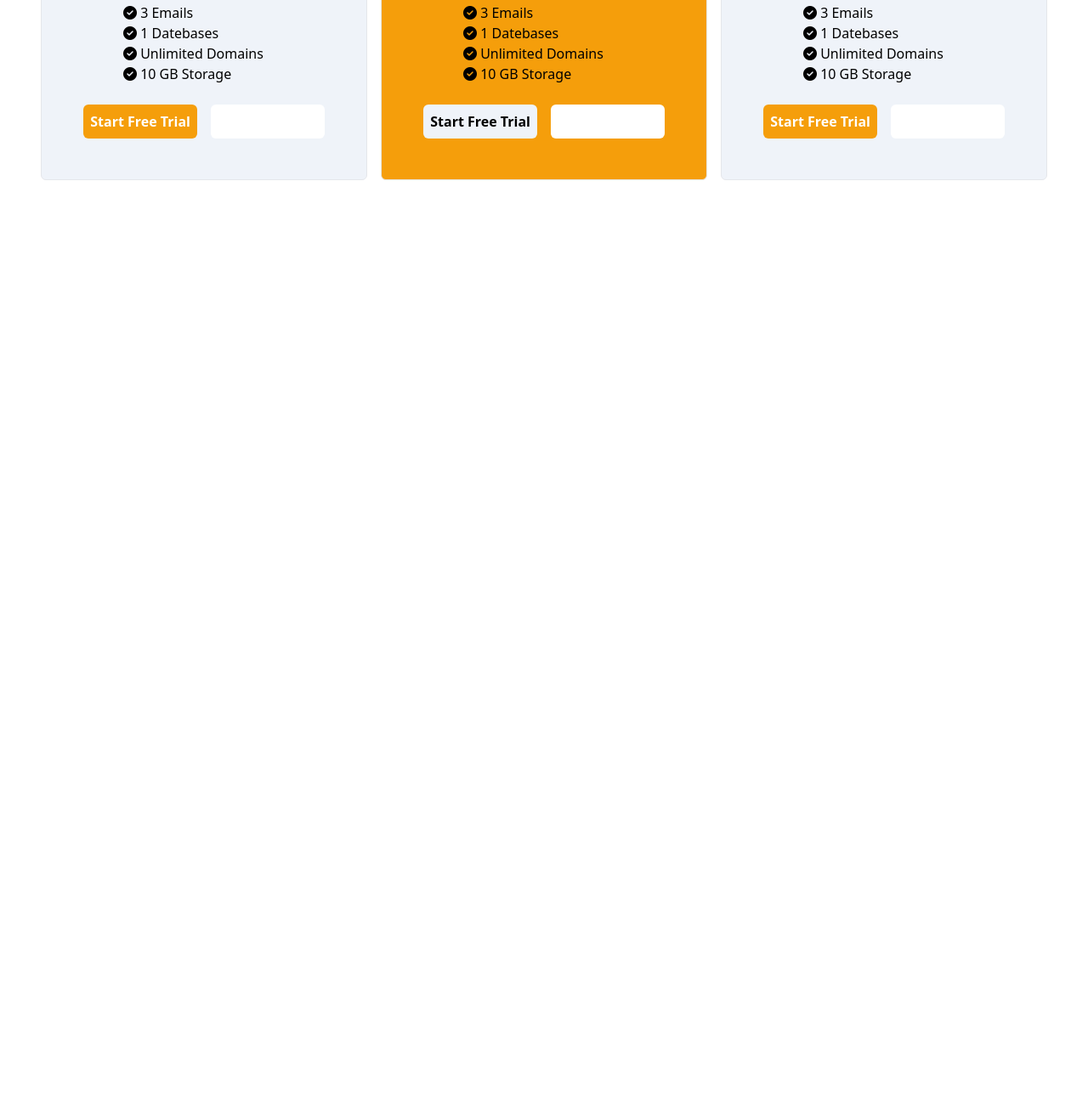
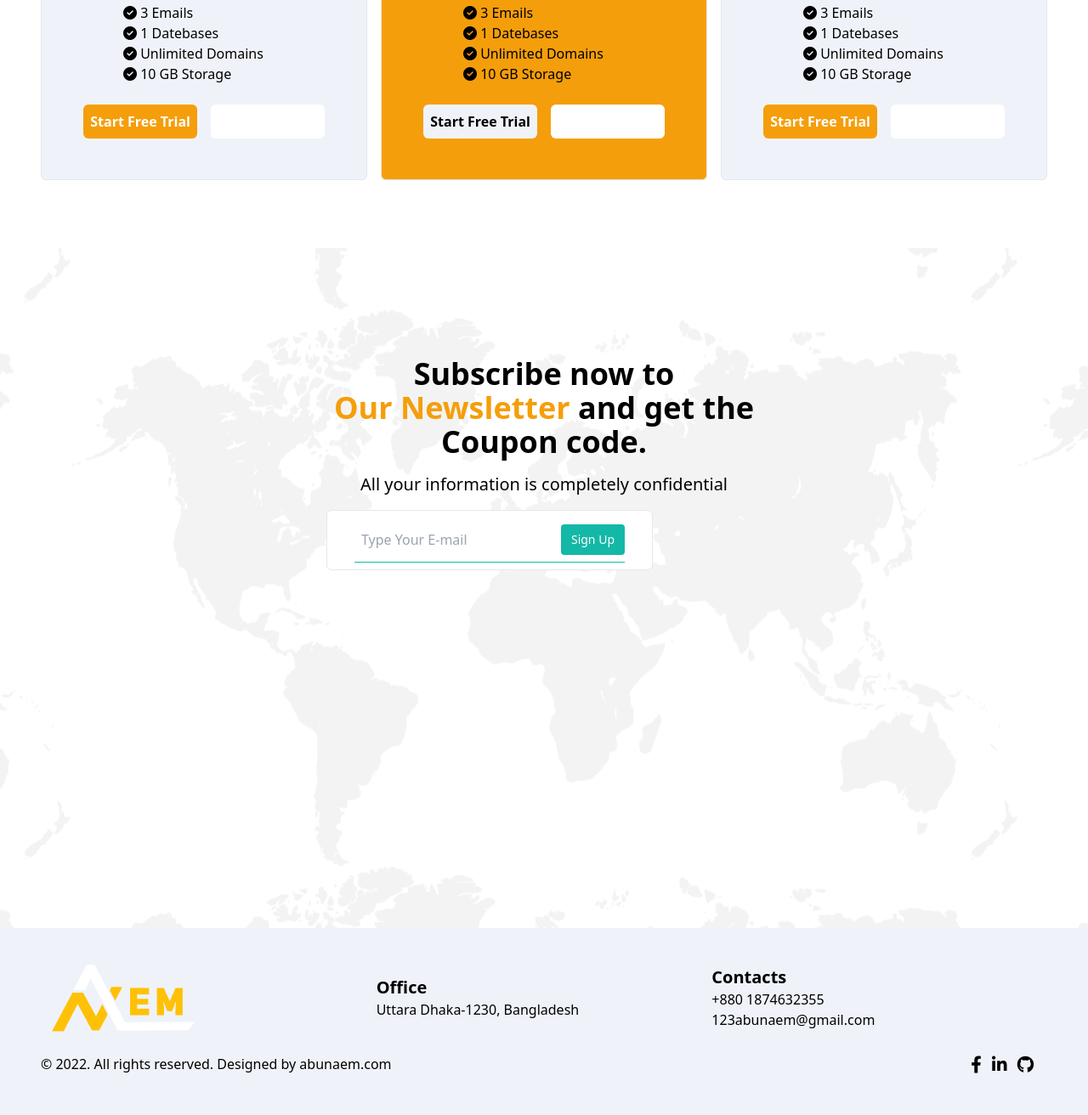
Before and after one commit to abunaem123/tailwind-first-agency, a plain HTML site: page index.html in a window 1280 px wide. Shown: the part 1878-3190 px from the top of the page at 85% size. Before the commit the page ends 2170 px from the top, so only its background shows below. Drawn offline with nearby package versions, Linux system fonts and the light colour scheme.

Commit message:
pricing section or newslatter done

```diff
--- a/index.html
+++ b/index.html
@@ -158,6 +158,52 @@
                 </div>
             </div>
         </div>
+        <!-- News Latter Section  -->
+        <div class="bg-[url('/Images/blob.png')] bg-center md:h-screen md:pt-20">
+            <div class="px-12 text-center py-12 lg:px-96 md:px-28 grid inline-block align-baseline">
+                <h1 class="md:text-4xl text-3xl font-bold">Subscribe now to <br><span class="text-amber-500">Our Newsletter</span> and get the Coupon code.</h1>
+                <p class="py-4 text-xl ">All your information is completely confidential</p>
+                <form class="w-full max-w-sm bg-white px-8 py-2 border rounded-md">
+                    <div class="flex items-center border-b border-teal-500 py-2">
+                      <input class="appearance-none bg-transparent border-none w-full text-gray-700 mr-3 py-1 px-2 leading-tight focus:outline-none" type="text" placeholder="Type Your E-mail" aria-label="Full name">
+                      <button class="flex-shrink-0 bg-teal-500 hover:bg-teal-700 border-teal-500 hover:border-teal-700 text-sm border-4 text-white py-1 px-2 rounded" type="button">
+                        Sign Up
+                      </button>
+                    </div>
+                  </form>
+            </div>
+        </div>
     </section>
+    <!-- Footer section  -->
+    <footer class="bg-[#EFF3F9]">
+        <div class="px-12 py-8">
+            <div class="grid lg:grid-cols-3 grid-cols  content-center ">
+                <div>
+                    <img class="w-1/2" src="./Images/Naeem Web Logo.png" alt="">
+                </div>
+                <div class="flex items-center">
+                    <div>
+                        <h4 class="text-xl font-bold">Office</h4>
+                    <p>Uttara Dhaka-1230, Bangladesh</p>
+                    </div>
+                </div>
+                <div class="flex items-center">
+                    <div>
+                        <h4 class="text-xl font-bold">Contacts</h4>
+                    <p>+880 1874632355</p>
+                    <p>123abunaem@gmail.com</p>
+                    </div>
+                </div>
+            </div>
+            <div class="py-4 grid md:grid-cols-2 grid-cols">
+                <div class="text-start ">
+                    <p>© 2022. All rights reserved. Designed by abunaem.com</p>
+                </div>
+                <div class="md:text-end text-start pr-2  ">
+                    <p><i class="fa-brands fa-facebook-f pr-2 fa-lg"></i> <i class="fa-brands fa-linkedin-in pr-2 fa-lg"></i>  <i class="fa-brands fa-github pr-2 fa-lg"></i></p>
+                </div>
+            </div>
+        </div>
+    </footer>
 </body>
 </html>
```
Also changed, not shown: Images/blob.png (added).
